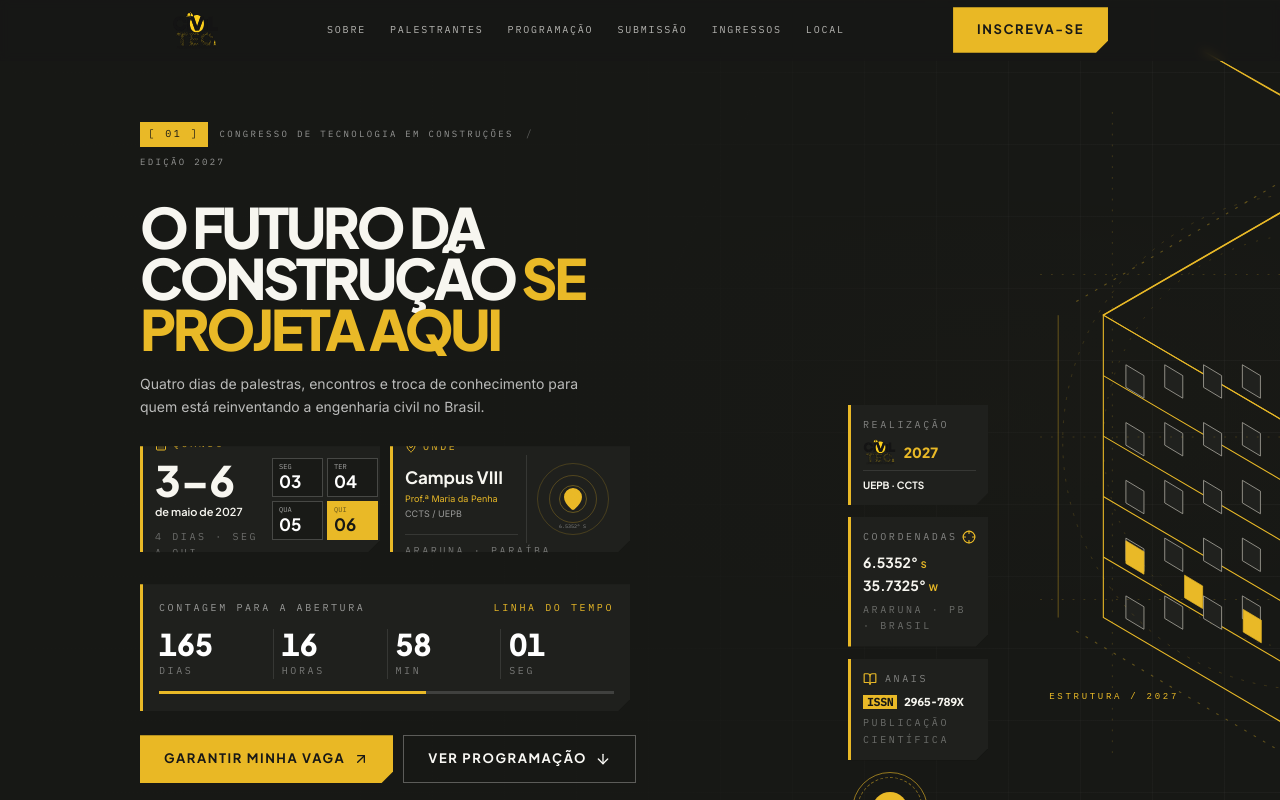
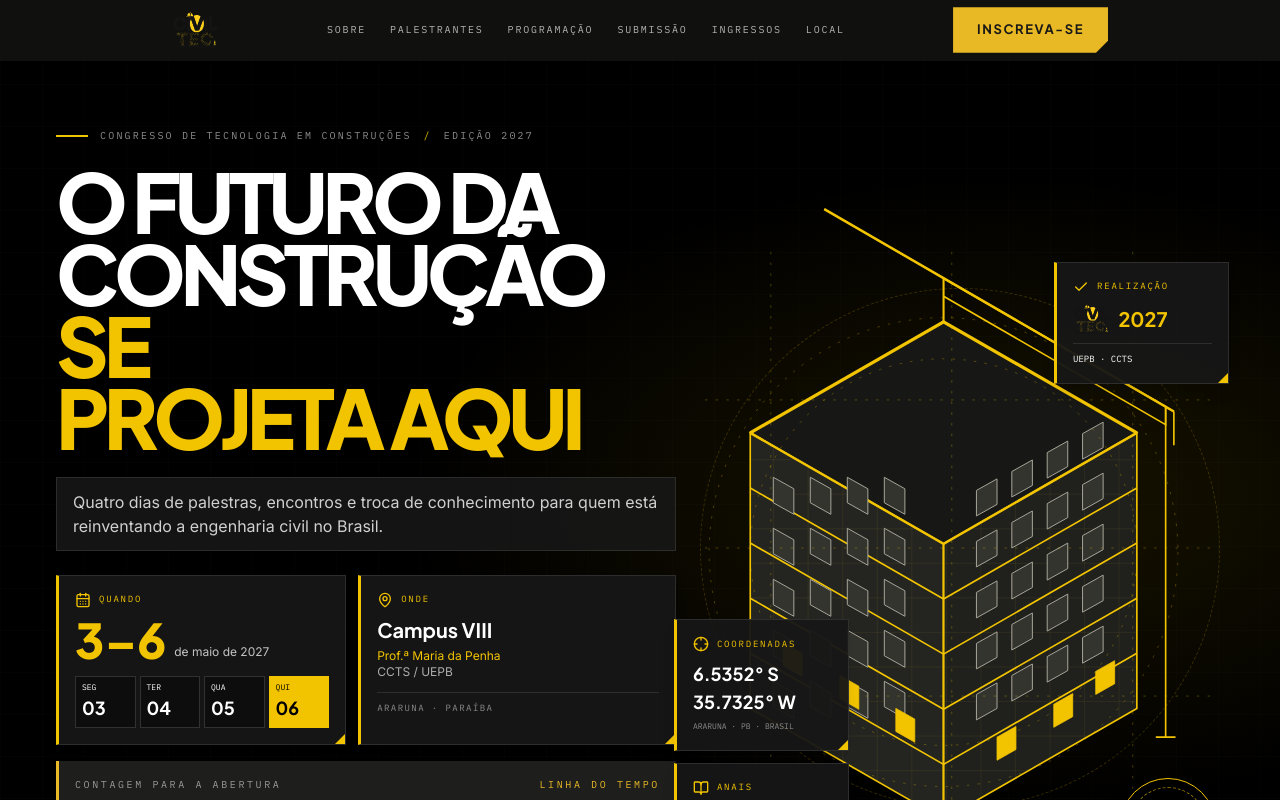
Before and after one commit to Dkalones/civil-tec, a React (Vite) app: page / in a window 1280 px wide. Shown: the top 800 px of the page. Built offline with nearby package versions, Linux system fonts and the light colour scheme.

Commit message:
Redesign CivilTec 2027 homepage hero

```diff
--- a/src/components/site/Hero.jsx
+++ b/src/components/site/Hero.jsx
@@ -1,200 +1,147 @@
 import { Link } from "@tanstack/react-router";
-import { ArrowUpRight, ArrowDown, MapPin, CalendarDays, Crosshair, BookOpen } from "lucide-react";
+import { ArrowUpRight, ArrowDown, MapPin, CalendarDays, Crosshair, BookOpen, Check } from "lucide-react";
 import { EVENT } from "@/lib/event-data";
 import { btnPrimary, btnGhostDark } from "@/components/site/styles";
 import Countdown from "@/components/site/Countdown";
 
-function BlueprintTower() {
-  const windows = [];
-  for (let floor = 0; floor < 5; floor++) {
-    for (let col = 0; col < 4; col++) {
-      const y = 280 + floor * 64;
-      const x = 95 + col * 43 + floor * 0;
-      windows.push(<path key={`left-${floor}-${col}`} d={`M${x} ${y} l20 12 v25 l-20 -12z`} />);
-      const rx = 325 + col * 43;
-      windows.push(<path key={`right-${floor}-${col}`} d={`M${rx} ${y + 12 - col * 24} l20 -12 v25 l-20 12z`} />);
-    }
-  }
+function ConstructionVisual() {
   return (
-    <svg viewBox="0 0 620 720" role="img" aria-label="Ilustração técnica de edifício alto e guindaste" className="h-full w-full overflow-visible">
+    <svg viewBox="0 0 620 720" role="img" aria-label="Edifício em construção com guindaste" className="h-full w-full overflow-visible">
       <defs>
-        <pattern id="towerDots" width="14" height="14" patternUnits="userSpaceOnUse">
-          <circle cx="1" cy="1" r=".7" fill="#E9B927" opacity=".35" />
+        <pattern id="towerGrid" width="42" height="42" patternUnits="userSpaceOnUse">
+          <path d="M0 0H42V42" fill="none" stroke="#E9B927" strokeOpacity=".16" strokeWidth="1" />
         </pattern>
       </defs>
-      <g fill="none" stroke="#E9B927" strokeWidth="1.2">
-        <path d="M70 225 300 92 530 225 300 360Z" />
-        <path d="M70 225V560L300 695V360Z" />
-        <path d="M530 225V560L300 695V360Z" />
-        <path d="M70 292 300 427 530 292M70 359 300 494 530 359M70 426 300 561 530 426M70 493 300 628 530 493" />
-        <path d="M300 360V695" opacity=".7" />
-        <path d="M70 225 300 92 530 225" strokeWidth="1.8" />
-        <path d="M300 92 300 38 520 165" opacity=".75" />
-        <path d="M520 165V620M512 620H528" />
-        <path d="M300 38V0M300 0 555 148 555 166 300 18Z" />
-        <path d="M300 0 555 148M300 0 180 -68" />
-        <path d="M300 0V38M555 148V190" />
-        <path d="M180 -68 555 148" />
-        <path d="M40 210 300 58 560 210M40 575 300 728 560 575" strokeDasharray="3 9" opacity=".35" />
-        <path d="M20 225V560M580 225V560" opacity=".35" />
+      <g fill="none" stroke="#F2C400" strokeWidth="2">
+        <path d="M55 220 290 85 525 220 290 355Z" fill="#171815" />
+        <path d="M55 220V555L290 690V355Z" fill="#242520" />
+        <path d="M525 220V555L290 690V355Z" fill="#20211D" />
+        <path d="M55 287 290 422 525 287M55 354 290 489 525 354M55 421 290 556 525 421M55 488 290 623 525 488" />
+        <path d="M290 355V690" />
+        <path d="M55 220 290 85 525 220" strokeWidth="4" />
+        <path d="M55 220 290 355 525 220" strokeWidth="3" />
+        <path d="M290 85 290 32 560 188 560 210 290 54Z" />
+        <path d="M290 32 570 194M290 32 145 -52M560 188V590M548 590H572" />
+        <path d="M290 32V85M570 194V235" />
+        <path d="M145 -52 570 194" strokeWidth="3" />
       </g>
-      <g fill="#20211E" stroke="#A8A69C" strokeWidth=".9">{windows}</g>
-      <g fill="#E9B927" stroke="#E9B927" strokeWidth=".8">
-        <path d="M95 475 115 487V512L95 500Z" />
-        <path d="M160 513 180 525V550L160 538Z" />
-        <path d="M225 551 245 563V588L225 576Z" />
-        <path d="M350 587 370 575V600L350 612Z" />
-        <path d="M415 549 435 537V562L415 574Z" />
-        <path d="M480 511 500 499V524L480 536Z" />
-        <path d="M290 380 310 392V417L290 405Z" />
-        <path d="M300 290 320 302V327L300 315Z" />
+      <path d="M55 220 290 355 525 220V555L290 690 55 555Z" fill="url(#towerGrid)" />
+      <g fill="#33342E" stroke="#A9A79B" strokeWidth="1.2">
+        {Array.from({length:5},(_,i)=>Array.from({length:4},(_,j)=><path key={`l-${i}-${j}`} d={`M${83+j*45} ${274+i*62} l25 14 v31 l-25 -14z`} />))}
+        {Array.from({length:5},(_,i)=>Array.from({length:4},(_,j)=><path key={`r-${i}-${j}`} d={`M${330+j*43} ${290+i*62-j*23} l25 -14 v31 l-25 14z`} />))}
       </g>
-      <g fill="#E9B927" fontFamily="monospace" fontSize="10" letterSpacing="3">
-        <text x="292" y="78">[ PROJETO ]</text>
-        <text x="10" y="650">ESTRUTURA / 2027</text>
+      <g fill="#F2C400" stroke="#F2C400">
+        <path d="M95 475 118 488V516L95 503Z"/><path d="M164 515 187 528V556L164 543Z"/>
+        <path d="M232 555 255 568V596L232 583Z"/><path d="M355 590 378 577V605L355 618Z"/>
+        <path d="M424 550 447 537V565L424 578Z"/><path d="M475 510 498 497V525L475 538Z"/>
       </g>
-      <g fill="none" stroke="#E9B927" opacity=".2">
-        <circle cx="300" cy="365" r="275" strokeDasharray="3 10" />
-        <circle cx="300" cy="365" r="230" strokeDasharray="2 12" />
-        <path d="M0 180H620M0 360H620M0 540H620M80 0V720M300 0V720M520 0V720" strokeDasharray="2 10" />
+      <g fill="none" stroke="#F2C400" strokeOpacity=".35" strokeDasharray="3 10">
+        <circle cx="290" cy="365" r="285"/><circle cx="290" cy="365" r="235"/>
+        <path d="M0 180H620M0 360H620M0 540H620M80 0V720M300 0V720M520 0V720"/>
       </g>
     </svg>
   );
 }
 
-function DateCard() {
+function InfoCard({ icon: Icon, label, children, className = "" }) {
   return (
-    <div className="notch flex h-[106px] min-w-0 items-center gap-3 border-l-[3px] border-[#E9B927] bg-[#20211E]/95 px-3 py-2.5">
-      <div className="min-w-[105px] flex-1">
-        <div className="flex items-center gap-1.5 text-[#E9B927]">
-          <CalendarDays className="h-3 w-3" />
-          <span className="label-mono text-[8px]">Quando</span>
+    <div className={`relative min-w-0 border border-white/10 border-l-[3px] border-l-[#F2C400] bg-[#171717]/95 p-4 shadow-lg ${className}`}>
+      <div className="mb-2 flex items-center gap-2 text-[#F2C400]">
+        <Icon className="h-4 w-4" />
+        <span className="font-mono text-[9px] uppercase tracking-[.2em]">{label}</span>
       </div>
-        <div className="mt-2 flex items-end gap-2">
-          <span className="font-heading text-[42px] font-extrabold leading-[.9]">3–6</span>
-        </div>
-        <p className="mt-1 whitespace-nowrap font-heading text-[11px] font-semibold">de maio de 2027</p>
-        <p className="label-mono mt-2 text-[7px] text-white/35">4 dias · seg a qui</p>
-      </div>
-      <div className="grid w-[106px] shrink-0 grid-cols-2 gap-1">
-        {[["SEG","03"],["TER","04"],["QUA","05"],["QUI","06"]].map(([day,date],i)=>(
-          <div key={date} className={`h-[39px] border px-1.5 py-0.5 ${i===3?"border-[#E9B927] bg-[#E9B927] text-[#171815]":"border-white/20 bg-black/20 text-white"}`}>
-            <span className="block font-mono text-[7px] opacity-60">{day}</span>
-            <span className="block font-heading text-[17px] font-bold leading-none">{date}</span>
-          </div>
-        ))}
-      </div>
-    </div>
-  );
-}
-
-function PlaceCard() {
-  return (
-    <div className="notch flex h-[106px] min-w-0 items-center justify-between gap-2 border-l-[3px] border-[#E9B927] bg-[#20211E]/95 px-3 py-2.5">
-      <div className="min-w-0">
-        <div className="flex items-center gap-1.5 text-[#E9B927]">
-          <MapPin className="h-3 w-3" />
-          <span className="label-mono text-[8px]">Onde</span>
-        </div>
-        <p className="mt-3 whitespace-nowrap font-heading text-[17px] font-bold leading-tight">Campus VIII</p>
-        <p className="mt-1 whitespace-nowrap text-[9px] text-[#E9B927]">Prof.ª Maria da Penha</p>
-        <p className="text-[9px] text-white/55">CCTS / UEPB</p>
-        <p className="label-mono mt-3 whitespace-nowrap border-t border-white/10 pt-2 text-[7px] text-white/40">Araruna · Paraíba</p>
-      </div>
-      <div className="grid h-[88px] w-[92px] shrink-0 place-items-center border-l border-white/10">
-        <div className="relative grid h-[72px] w-[72px] place-items-center rounded-full border border-[#E9B927]/20">
-          <div className="absolute h-12 w-12 rounded-full border border-[#E9B927]/25" />
-          <div className="absolute h-7 w-7 rounded-full border border-[#E9B927]/35" />
-          <MapPin className="relative h-6 w-6 fill-[#E9B927] text-[#E9B927]" />
-          <span className="absolute bottom-1 font-mono text-[5px] text-white/45">6.5352° S</span>
-        </div>
-      </div>
+      {children}
+      <span className="absolute bottom-0 right-0 h-0 w-0 border-b-[10px] border-l-[10px] border-b-[#F2C400] border-l-transparent" />
     </div>
   );
 }
 
 export default function Hero() {
   return (
-    <section className="relative isolate min-h-[800px] overflow-hidden bg-[#171815] text-[#F7F6F0] lg:min-h-[100svh]">
-      <div className="blueprint-grid-dark absolute inset-0 opacity-55" aria-hidden="true" />
-      <div className="absolute inset-0 opacity-25" aria-hidden="true" style={{backgroundImage:"radial-gradient(ellipse at 77% 50%, rgba(233,185,39,.08), transparent 44%), linear-gradient(115deg, transparent 0 48%, rgba(255,255,255,.025) 48.1%, transparent 48.3%)"}} />
-      <div className="absolute inset-0 bg-gradient-to-r from-[#171815] via-[#171815]/95 to-[#171815]/35" aria-hidden="true" />
-
-      <div className="relative mx-auto min-h-[800px] w-full max-w-[1000px] px-5 pb-10 pt-[122px] sm:px-8 lg:min-h-[100svh] lg:px-0">
-        <div className="relative z-10 w-full max-w-[490px]">
-          <div className="flex flex-wrap items-center gap-x-3 gap-y-2">
-            <span className="label-mono bg-[#E9B927] px-2 py-1 text-[#171815]">[ 01 ]</span>
-            <span className="label-mono text-[8px] text-white/55 sm:text-[9px]">{EVENT.name}</span>
-            <span className="label-mono text-white/30">/</span>
-            <span className="label-mono text-[8px] text-white/55 sm:text-[9px]">{EVENT.editionLabel}</span>
+    <section className="relative isolate min-h-screen overflow-hidden bg-black text-white">
+      <div className="pointer-events-none absolute inset-0 opacity-35" style={{backgroundImage:"linear-gradient(rgba(255,255,255,.035) 1px,transparent 1px),linear-gradient(90deg,rgba(255,255,255,.035) 1px,transparent 1px)",backgroundSize:"42px 42px"}} />
+      <div className="pointer-events-none absolute inset-0 bg-[radial-gradient(ellipse_at_78%_48%,rgba(242,196,0,.10),transparent_42%)]" />
+      <div className="relative mx-auto flex min-h-screen w-full max-w-[1600px] flex-col px-5 pb-8 pt-28 sm:px-8 lg:px-14 lg:pt-32">
+        <div className="grid flex-1 items-center gap-8 lg:grid-cols-[minmax(0,1.08fr)_minmax(420px,.92fr)] lg:gap-5">
+          <div className="relative z-10 max-w-[760px]">
+            <div className="mb-5 flex items-center gap-3 font-mono text-[10px] uppercase tracking-[.22em] text-white/55">
+              <span className="h-[2px] w-8 bg-[#F2C400]" /> {EVENT.name} <span className="text-[#F2C400]">/</span> {EVENT.editionLabel}
             </div>
-          <h1 className="mt-8 font-heading text-[clamp(3.1rem,4.35vw,4.35rem)] font-extrabold uppercase leading-[.91] tracking-[-.06em]">
-            <span className="block whitespace-nowrap">O futuro da</span>
-            <span className="block whitespace-nowrap">construção <span className="text-[#E9B927]">se</span></span>
-            <span className="block whitespace-nowrap text-[#E9B927]">projeta aqui</span>
+            <h1 className="font-heading text-[clamp(3.2rem,6.4vw,6.6rem)] font-black uppercase leading-[.88] tracking-[-.065em]">
+              <span className="block">O futuro da</span>
+              <span className="block">construção <span className="text-[#F2C400]">se</span></span>
+              <span className="block text-[#F2C400]">projeta aqui</span>
             </h1>
-          <p className="mt-5 max-w-[475px] text-[14px] leading-[1.6] text-white/70">
+            <p className="mt-6 max-w-[620px] border border-white/10 bg-[#171717]/90 px-4 py-3 text-sm leading-relaxed text-white/80 sm:text-base">
               Quatro dias de palestras, encontros e troca de conhecimento para quem está reinventando a engenharia civil no Brasil.
             </p>
 
-          <div className="mt-7 grid grid-cols-2 gap-2.5">
-            <DateCard />
-            <PlaceCard />
+            <div className="mt-6 grid max-w-[760px] grid-cols-1 gap-3 sm:grid-cols-[1fr_1fr] xl:grid-cols-[1.05fr_1.15fr]">
+              <InfoCard icon={CalendarDays} label="Quando" className="min-h-[132px]">
+                <div className="flex items-end gap-2">
+                  <strong className="font-heading text-5xl font-black leading-none text-[#F2C400]">3–6</strong>
+                  <span className="pb-1 text-xs text-white/75">de maio de 2027</span>
+                </div>
+                <div className="mt-3 grid grid-cols-4 gap-1">
+                  {["SEG|03","TER|04","QUA|05","QUI|06"].map((v,i)=><div key={v} className={`border px-1.5 py-1 ${i===3?"border-[#F2C400] bg-[#F2C400] text-black":"border-white/15 bg-black/40"}`}><span className="block font-mono text-[8px]">{v.split("|")[0]}</span><b className="font-heading text-lg">{v.split("|")[1]}</b></div>)}
+                </div>
+              </InfoCard>
+              <InfoCard icon={MapPin} label="Onde" className="min-h-[132px]">
+                <p className="font-heading text-xl font-bold">Campus VIII</p>
+                <p className="mt-1 text-xs text-[#F2C400]">Prof.ª Maria da Penha</p>
+                <p className="text-xs text-white/65">CCTS / UEPB</p>
+                <p className="mt-3 border-t border-white/10 pt-2 font-mono text-[9px] uppercase tracking-[.16em] text-white/50">Araruna · Paraíba</p>
+              </InfoCard>
             </div>
 
-          <div className="mt-8">
+            <div className="mt-4 max-w-[760px]">
               <Countdown />
             </div>
-
-          <div className="mt-6 flex items-center gap-2.5">
-            <Link to="/inscricao" className={`${btnPrimary} min-h-[48px] whitespace-nowrap !px-6 !py-3 text-[11px]`}>
+            <div className="mt-6 flex flex-wrap items-center gap-3">
+              <Link to="/inscricao" className={`${btnPrimary} min-h-[54px] !border-[#F2C400] !bg-[#F2C400] !px-7 !text-black hover:!bg-[#ffda26]`}>
                 Garantir minha vaga <ArrowUpRight className="h-4 w-4" aria-hidden="true" />
               </Link>
-            <a href="#programacao" className={`${btnGhostDark} min-h-[48px] whitespace-nowrap !px-6 !py-3 text-[11px]`}>
+              <a href="#programacao" className={`${btnGhostDark} min-h-[54px] !border-white/15 !bg-[#171717] !px-7 !text-white`}>
                 Ver programação <ArrowDown className="h-4 w-4" aria-hidden="true" />
               </a>
             </div>
           </div>
 
-        <div className="pointer-events-none absolute inset-0 hidden lg:block">
-          <div className="absolute left-[900px] top-[112px] h-[650px] w-[560px]">
-            <BlueprintTower />
+          <div className="relative mx-auto flex w-full max-w-[650px] items-center justify-center lg:h-[700px] lg:max-w-none">
+            <div className="pointer-events-none absolute inset-0 hidden items-center justify-center lg:flex">
+              <div className="h-[520px] w-[520px] rounded-full border border-dashed border-[#F2C400]/20" />
             </div>
-          <div className="absolute left-[708px] top-[405px] z-10 flex w-[140px] flex-col gap-3">
-            <div className="notch border-l-[3px] border-[#E9B927] bg-[#20211E]/95 p-3 shadow-xl backdrop-blur">
-              <p className="label-mono text-[7px] text-white/45">Realização</p>
-              <div className="mt-1 flex items-center gap-2">
-                <img src="/brand/civiltec-logo.svg" alt="CivilTec" className="h-7 w-auto max-w-[58px] object-contain" />
-                <span className="font-heading text-sm font-black text-[#E9B927]">2027</span>
+            <div className="relative h-[440px] w-full max-w-[510px] sm:h-[560px] lg:h-[680px]">
+              <ConstructionVisual />
             </div>
-              <p className="mt-1 border-t border-white/10 pt-1.5 font-heading text-[10px] font-bold">UEPB · CCTS</p>
+            <div className="absolute bottom-4 left-0 z-10 hidden w-[175px] flex-col gap-3 sm:flex lg:bottom-10 lg:left-[-22px]">
+              <InfoCard icon={Crosshair} label="Coordenadas" className="p-3">
+                <p className="font-heading text-lg font-bold">6.5352° S</p><p className="font-heading text-lg font-bold">35.7325° W</p>
+                <p className="mt-1 font-mono text-[8px] uppercase text-white/50">Araruna · PB · Brasil</p>
+              </InfoCard>
+              <InfoCard icon={BookOpen} label="Anais" className="p-3">
+                <p className="font-mono text-sm font-bold"><span className="bg-[#F2C400] px-1 text-black">ISSN</span> {EVENT.issn}</p>
+                <p className="mt-1 font-mono text-[8px] uppercase text-white/50">Publicação científica</p>
+              </InfoCard>
             </div>
-            <div className="notch border-l-[3px] border-[#E9B927] bg-[#20211E]/95 p-3 shadow-xl backdrop-blur">
-              <div className="flex items-center justify-between">
-                <p className="label-mono text-[7px] text-white/45">Coordenadas</p>
-                <Crosshair className="h-3.5 w-3.5 text-[#E9B927]" />
+            <div className="absolute right-0 top-5 z-10 hidden w-[175px] flex-col gap-3 sm:flex lg:right-[-5px] lg:top-16">
+              <InfoCard icon={Check} label="Realização" className="p-3">
+                <div className="flex items-center gap-2"><img src="/brand/civiltec-logo.svg" alt="CivilTec" className="h-8 w-auto max-w-[88px] object-contain" /><b className="font-heading text-xl text-[#F2C400]">2027</b></div>
+                <p className="mt-2 border-t border-white/10 pt-2 font-mono text-[9px] uppercase">UEPB · CCTS</p>
+              </InfoCard>
             </div>
-              <p className="mt-1.5 font-heading text-sm font-bold">6.5352° <span className="text-[9px] text-[#E9B927]">S</span></p>
-              <p className="font-heading text-sm font-bold">35.7325° <span className="text-[9px] text-[#E9B927]">W</span></p>
-              <p className="label-mono mt-1 text-[6px] text-white/35">Araruna · PB · Brasil</p>
-            </div>
-            <div className="notch border-l-[3px] border-[#E9B927] bg-[#20211E]/95 p-3 shadow-xl backdrop-blur">
-              <div className="flex items-center gap-2">
-                <BookOpen className="h-3.5 w-3.5 text-[#E9B927]" />
-                <p className="label-mono text-[7px] text-white/45">Anais</p>
-              </div>
-              <p className="mt-1.5 font-mono text-[11px] font-bold"><span className="bg-[#E9B927] px-1 text-[#171815]">ISSN</span> {EVENT.issn}</p>
-              <p className="label-mono mt-1 text-[6px] text-white/35">Publicação científica</p>
-            </div>
-            <div className="ml-1 grid h-[76px] w-[76px] place-items-center rounded-full border border-[#E9B927]/60 p-1">
-              <div className="grid h-full w-full place-items-center rounded-full border border-dashed border-[#E9B927]/50">
-                <div className="grid h-9 w-9 place-items-center rounded-full bg-[#E9B927] text-[#171815]"><span className="font-heading text-xl font-black">✓</span></div>
+            <div className="absolute bottom-0 right-4 z-10 hidden h-24 w-24 items-center justify-center rounded-full border border-[#F2C400] bg-black/90 p-2 text-center sm:flex lg:bottom-6 lg:right-2">
+              <div className="flex h-full w-full flex-col items-center justify-center rounded-full border border-dashed border-[#F2C400]/60">
+                <Check className="h-7 w-7 rounded-full bg-[#F2C400] p-1 text-black" />
+                <span className="mt-1 font-mono text-[8px] uppercase tracking-widest text-[#F2C400]">2027</span>
               </div>
             </div>
           </div>
         </div>
+        <div className="mt-8 border-t border-white/10 pt-3 font-mono text-[9px] uppercase tracking-[.2em] text-white/35 lg:mt-0">
+          CivilTec 2027 <span className="mx-2 text-[#F2C400]">/</span> Engenharia, tecnologia e construção
         </div>
-      <div className="absolute bottom-0 left-0 h-px w-full bg-white/10" aria-hidden="true" />
+      </div>
     </section>
   );
 }
```
Lines whose indentation alone changed are shown as unchanged.
